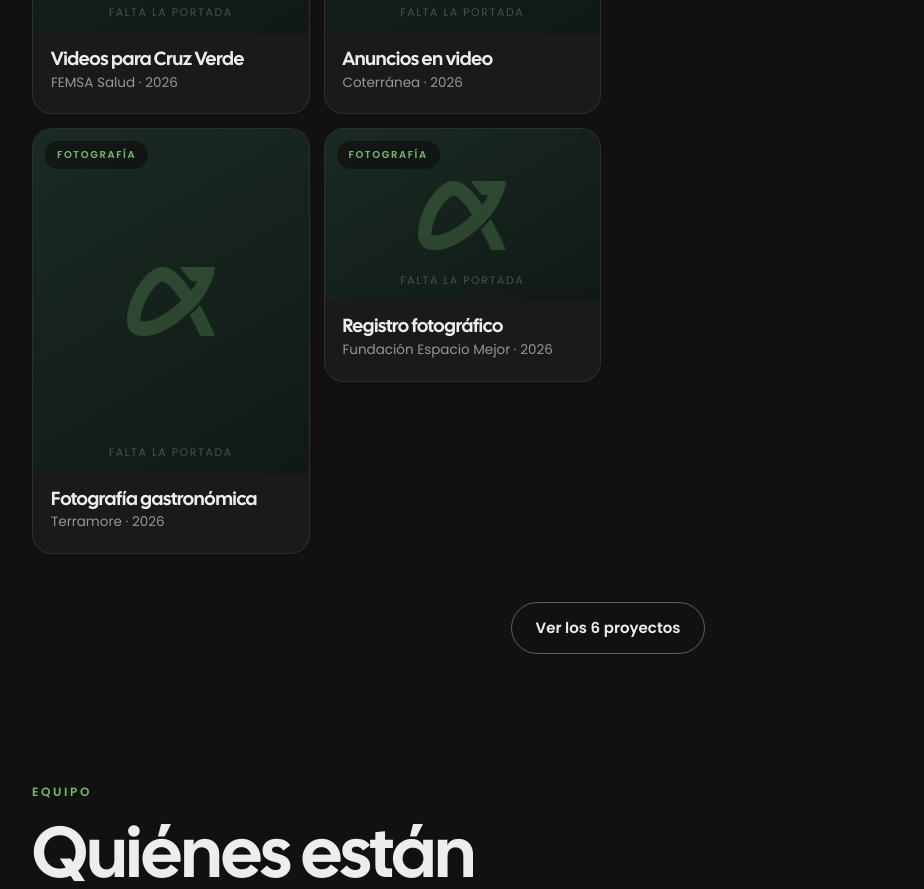
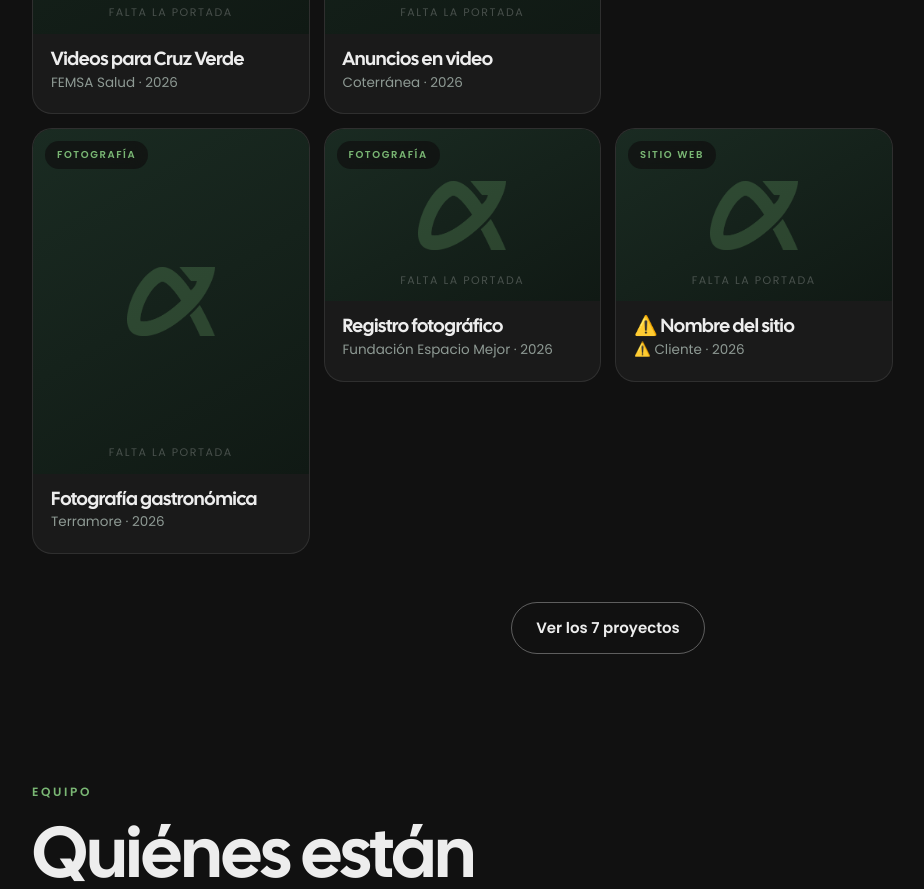
Before and after one commit to darinkacristi/afford-portfolio, a Next.js app: page / in a window 1280 px wide. Shown: the part 1640-2529 px from the top of the page, without its empty margins (32-956 px from the left). Built offline with nearby package versions, Linux system fonts and the light colour scheme.

Commit message:
Add files via upload

```diff
--- a/data/projects.ts
+++ b/data/projects.ts
@@ -101,6 +101,21 @@ export const projects: Project[] = [
     images: [], // ⚠️ "/work/fundacion-espacio-mejor/01.jpg", …
     featured: true,
   },
+  {
+    slug: "sitio-web-cliente", // ⚠️ cambiar por el slug real
+    title: "⚠️ Nombre del sitio",
+    client: "⚠️ Cliente",
+    year: 2026,
+    category: "web",
+    summary: "⚠️ Una línea sobre qué resuelve el sitio.",
+    description: "⚠️ Contar el encargo: qué necesitaba el cliente y cómo se resolvió.",
+    scope: ["Diseño", "Desarrollo"],
+    credits: [{ member: "darinka", role: "Diseño y desarrollo" }],
+    format: "horizontal",
+    liveUrl: "https://", // ⚠️ dirección del sitio publicado
+    images: [], // capturas: "/work/sitio-web-cliente/01.jpg", …
+    featured: true,
+  },
 ];
 
 export const featuredProjects = projects.filter((p) => p.featured);
```
